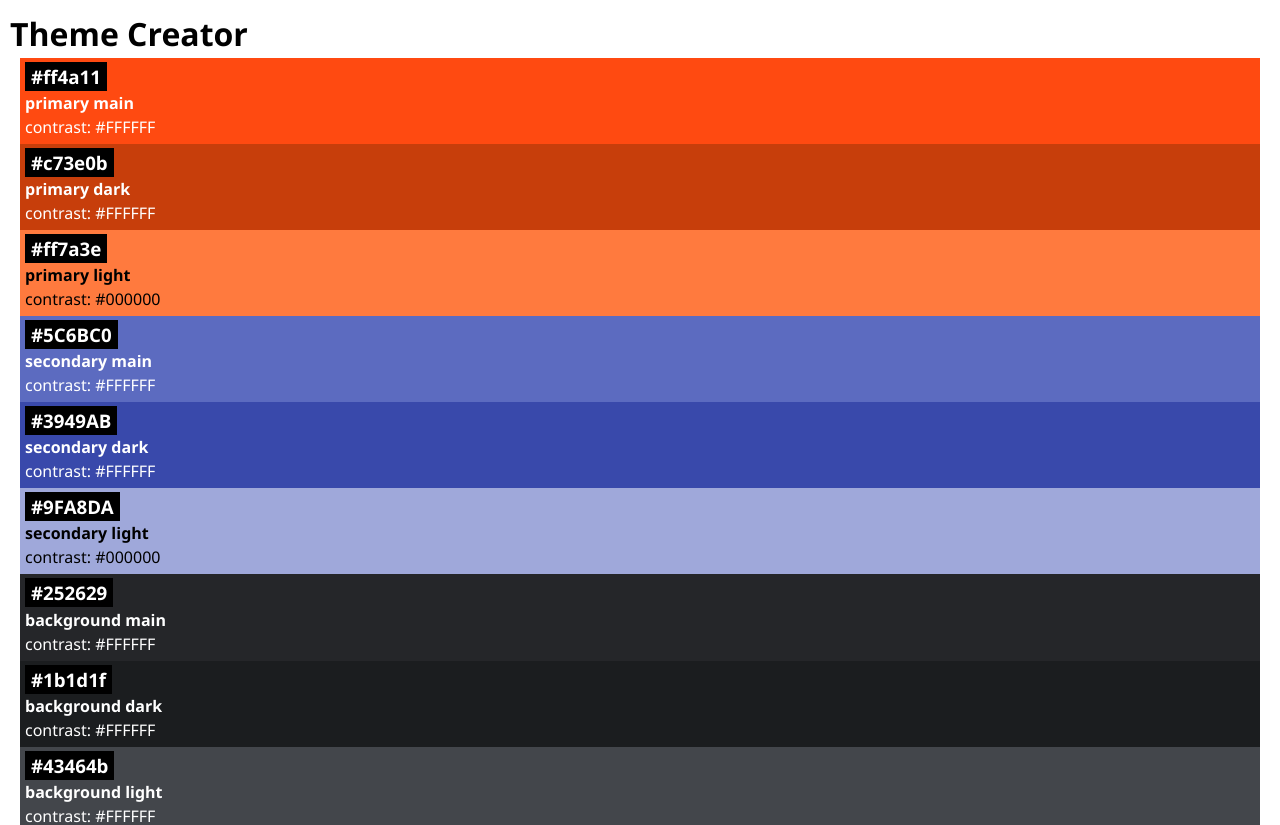
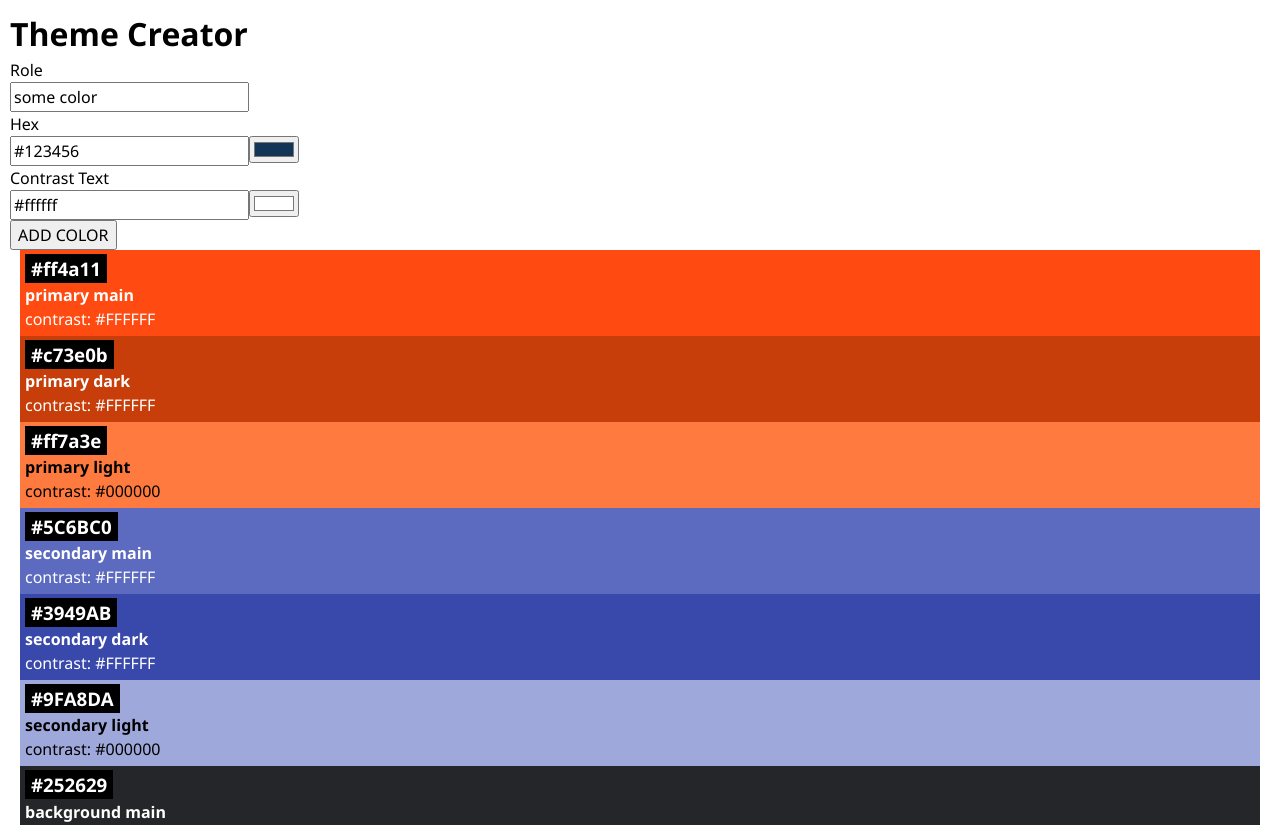
Before and after one commit to LorenzCoachK/Recap-Project-4, a React (Vite) app: page / in a window 1280 px wide. Shown: the top 825 px of the page. Built offline with nearby package versions, Linux system fonts and the light colour scheme.

Commit message:
Solved task No. 2 with much help from AI Chat GPT finally

```diff
--- a/package.json
+++ b/package.json
@@ -14,7 +14,8 @@
     "@octokit/rest": "^20.1.0",
     "dotenv": "^16.4.5",
     "react": "^18.2.0",
-    "react-dom": "^18.2.0"
+    "react-dom": "^18.2.0",
+    "uuid": "^10.0.0"
   },
   "devDependencies": {
     "@types/react": "^18.2.66",
--- a/src/App.jsx
+++ b/src/App.jsx
@@ -1,15 +1,32 @@
+// Import der neu erstellten Dateien
+
+import { useState } from "react";
+import { v4 as uuidv4 } from "uuid";
 import { initialColors } from "./lib/colors";
 import Color from "./Components/Color/Color";
+import ColorForm from "./Components/Color/ColorForm/ColorForm";
+// import { initialColors } from "./lib/colors";
+// import Color from "./Components/Color/Color";
 import "./App.css";
 
 function App() {
+  const [colors, setColors] = useState(initialColors);
+
+  function handleAddColor(newColor) {
+    console.log("New Color submittet:", newColor);
+    setColors([{ ...newColor, id: uuidv4() }, ...colors]);
+  }
   return (
     <>
       <h1>Theme Creator</h1>
-
+      <ColorForm onSubmitColor={handleAddColor} />
+      {colors.map((color) => (
+        <Color key={color.id} color={color} />
+      ))}
+      {/*
       {initialColors.map((color) => {
         return <Color key={color.id} color={color} />;
-      })}
+      })} */}
     </>
   );
 }
--- /dev/null
+++ b/src/Components/Color/ColorForm/ColorForm.jsx
@@ -0,0 +1,60 @@
+// Von Lorenz erstellter Code unter zu Hilfenahme der Hints aus dem Handout und KI (ChatGPT)
+// Task N0. 2: User can add ColorForm
+
+import ColorInput from "../../ColorInput/ColorInput";
+import { useState } from "react";
+
+export default function ColorForm({
+  onSubmitColor,
+  initialData = { role: "some color", hex: "#123456", contrastText: "#ffffff" },
+}) {
+  const [role, setRole] = useState(initialData.role);
+  const [hex, setHex] = useState(initialData.hex);
+  const [contrastText, setContrastText] = useState(initialData.contrastText);
+
+  function handleSubmit(event) {
+    event.preventDefault();
+    const data = { role, hex, contrastText };
+    // const formData = new FormData(event.target);
+    // const data = Object.fromEntries(formData);
+    onSubmitColor(data);
+  }
+
+  return (
+    <form className="color-form" onSubmit={handleSubmit}>
+      <label htmlFor="role">
+        Role
+        <br />
+        <input
+          type="text"
+          id="role"
+          name="role"
+          value={role}
+          onChange={(e) => setRole(e.target.value)}
+        />
+      </label>
+      <br />
+      <label htmlFor="hex">
+        Hex
+        <br />
+        <ColorInput
+          id="hex"
+          value={hex}
+          onChange={(e) => setHex(e.target.value)}
+        />
+      </label>
+      <br />
+      <label htmlFor="contrastText">
+        Contrast Text
+        <br />
+        <ColorInput
+          id="contrastText"
+          value={contrastText}
+          onChange={(e) => setContrastText(e.target.value)}
+        />
+      </label>
+      <br />
+      <button type="submit">ADD COLOR</button>
+    </form>
+  );
+}
--- /dev/null
+++ b/src/Components/ColorInput/ColorInput.jsx
@@ -0,0 +1,36 @@
+// Von Lorenz erstellter Code unter zu Hilfenahme der Hints aus dem Handout und KI (ChatGPT)
+// Task N0. 2: User can add ColorForm
+
+import { useState, useEffect } from "react";
+
+export default function ColorInput({ id, value, onChange }) {
+  const [inputValue, setInputValue] = useState(value || "");
+
+  useEffect(() => {
+    setInputValue(value || "");
+  }, [value]);
+
+  function handleInputValue(event) {
+    const { value } = event.target;
+    if (/^#[0-9A-Fa-f]{6}$/.test(value) || value === "") {
+      // const newValue = Event.target.value;
+      // if (newValue.match(/^#([0-9A-F]{3}){1,2}$/i) || newValue === "") {
+      //   setInputValue(event.target.value);
+      setInputValue(value);
+      onChange(event);
+    }
+  }
+
+  return (
+    <>
+      <input
+        type="text"
+        id={id}
+        name={id}
+        value={inputValue}
+        onChange={handleInputValue}
+      />
+      <input type="color" value={inputValue} onChange={handleInputValue} />
+    </>
+  );
+}
```
Also changed, not shown: 1 other file (tests, documents, lock files or other folders).
